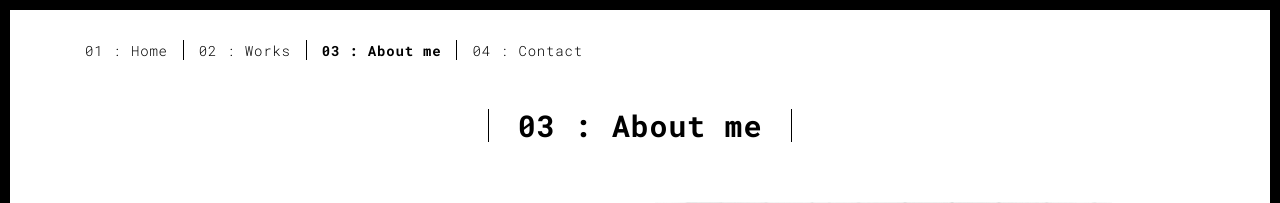
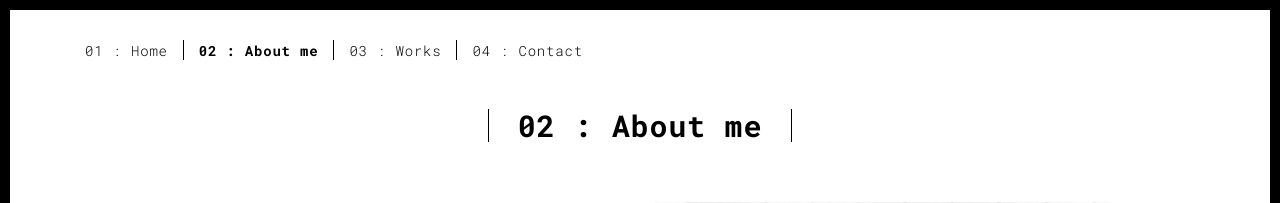
Before and after one commit to franzwah/portfolio, a Flask app: page /about.html in a window 1280 px wide. Shown: the top 203 px of the page. Run offline with Flask 2, Linux system fonts and the light colour scheme; some libraries are stand-ins or nearby versions.

Commit message:
swapped about me and works sections

```diff
--- a/templates/001.html
+++ b/templates/001.html
@@ -38,8 +38,8 @@
       <div class="collapse navbar-collapse" id="navbar-collapse">
         <ul class="nav navbar-nav ">
           <li><a href="./index.html" title="">01 : Home</a></li>
-          <li><a href="./works.html" title="">02 : Works</a></li>
-          <li><a href="./about.html" title="">03 : About me</a></li>
+          <li><a href="./about.html" title="">02 : About me</a></li>
+          <li><a href="./works.html" title="">03 : Works</a></li>
           <li><a href="./contact.html" title="">04 : Contact</a></li>
           <!--<li><a href="./components.html" title="">05 : Components</a></li>-->
         </ul>
--- a/templates/002.html
+++ b/templates/002.html
@@ -38,8 +38,8 @@
       <div class="collapse navbar-collapse" id="navbar-collapse">
         <ul class="nav navbar-nav ">
           <li><a href="./index.html" title="">01 : Home</a></li>
-          <li><a href="./works.html" title="">02 : Works</a></li>
-          <li><a href="./about.html" title="">03 : About me</a></li>
+          <li><a href="./about.html" title="">02 : About me</a></li>
+          <li><a href="./works.html" title="">03 : Works</a></li>
           <li><a href="./contact.html" title="">04 : Contact</a></li>
           <!--<li><a href="./components.html" title="">05 : Components</a></li>-->
         </ul>
--- a/templates/003.html
+++ b/templates/003.html
@@ -38,8 +38,8 @@
       <div class="collapse navbar-collapse" id="navbar-collapse">
         <ul class="nav navbar-nav ">
           <li><a href="./index.html" title="">01 : Home</a></li>
-          <li><a href="./works.html" title="">02 : Works</a></li>
-          <li><a href="./about.html" title="">03 : About me</a></li>
+          <li><a href="./about.html" title="">02 : About me</a></li>
+          <li><a href="./works.html" title="">03 : Works</a></li>
           <li><a href="./contact.html" title="">04 : Contact</a></li>
           <!--<li><a href="./components.html" title="">05 : Components</a></li>-->
         </ul>
--- a/templates/004.html
+++ b/templates/004.html
@@ -38,8 +38,8 @@
       <div class="collapse navbar-collapse" id="navbar-collapse">
         <ul class="nav navbar-nav ">
           <li><a href="./index.html" title="">01 : Home</a></li>
-          <li><a href="./works.html" title="">02 : Works</a></li>
-          <li><a href="./about.html" title="">03 : About me</a></li>
+          <li><a href="./about.html" title="">02 : About me</a></li>
+          <li><a href="./works.html" title="">03 : Works</a></li>
           <li><a href="./contact.html" title="">04 : Contact</a></li>
           <!--<li><a href="./components.html" title="">05 : Components</a></li>-->
         </ul>
--- a/templates/005.html
+++ b/templates/005.html
@@ -38,8 +38,8 @@
       <div class="collapse navbar-collapse" id="navbar-collapse">
         <ul class="nav navbar-nav ">
           <li><a href="./index.html" title="">01 : Home</a></li>
-          <li><a href="./works.html" title="">02 : Works</a></li>
-          <li><a href="./about.html" title="">03 : About me</a></li>
+          <li><a href="./about.html" title="">02 : About me</a></li>
+          <li><a href="./works.html" title="">03 : Works</a></li>
           <li><a href="./contact.html" title="">04 : Contact</a></li>
           <!--<li><a href="./components.html" title="">05 : Components</a></li>-->
         </ul>
--- a/templates/006.html
+++ b/templates/006.html
@@ -38,8 +38,8 @@
       <div class="collapse navbar-collapse" id="navbar-collapse">
         <ul class="nav navbar-nav ">
           <li><a href="./index.html" title="">01 : Home</a></li>
-          <li><a href="./works.html" title="">02 : Works</a></li>
-          <li><a href="./about.html" title="">03 : About me</a></li>
+          <li><a href="./about.html" title="">02 : About me</a></li>
+          <li><a href="./works.html" title="">03 : Works</a></li>
           <li><a href="./contact.html" title="">04 : Contact</a></li>
           <!--<li><a href="./components.html" title="">05 : Components</a></li>-->
         </ul>
--- a/templates/about.html
+++ b/templates/about.html
@@ -38,8 +38,8 @@
       <div class="collapse navbar-collapse" id="navbar-collapse">
         <ul class="nav navbar-nav ">
           <li><a href="./index.html" title="">01 : Home</a></li>
-          <li><a href="./works.html" title="">02 : Works</a></li>
-          <li><a href="./about.html" title="">03 : About me</a></li>
+          <li><a href="./about.html" title="">02 : About me</a></li>
+          <li><a href="./works.html" title="">03 : Works</a></li>
           <li><a href="./contact.html" title="">04 : Contact</a></li>
           <!--<li><a href="./components.html" title="">05 : Components</a></li>-->
         </ul>
@@ -55,7 +55,7 @@
       <div class="row">
         <div class="col-xs-12">
           <div class="section-container-spacer text-center">
-            <h1 class="h2">03 : About me</h1>
+            <h1 class="h2">02 : About me</h1>
           </div>
 
           <div class="row">
--- a/templates/contact.html
+++ b/templates/contact.html
@@ -38,8 +38,8 @@
       <div class="collapse navbar-collapse" id="navbar-collapse">
         <ul class="nav navbar-nav ">
           <li><a href="./index.html" title="">01 : Home</a></li>
-          <li><a href="./works.html" title="">02 : Works</a></li>
-          <li><a href="./about.html" title="">03 : About me</a></li>
+          <li><a href="./about.html" title="">02 : About me</a></li>
+          <li><a href="./works.html" title="">03 : Works</a></li>
           <li><a href="./contact.html" title="">04 : Contact</a></li>
           <!--<li><a href="./components.html" title="">05 : Components</a></li> -->
         </ul>
--- a/templates/index.html
+++ b/templates/index.html
@@ -38,8 +38,8 @@
       <div class="collapse navbar-collapse" id="navbar-collapse">
         <ul class="nav navbar-nav ">
           <li><a href="./index.html" title="">01 : Home</a></li>
-          <li><a href="./works.html" title="">02 : Works</a></li>
-          <li><a href="./about.html" title="">03 : About me</a></li>
+          <li><a href="./about.html" title="">02 : About me</a></li>
+          <li><a href="./works.html" title="">03 : Works</a></li>
           <li><a href="./contact.html" title="">04 : Contact</a></li>
           <!--<li><a href="./components.html" title="">05 : Components</a></li> -->
         </ul>
--- a/templates/work.html
+++ b/templates/work.html
@@ -38,8 +38,8 @@
       <div class="collapse navbar-collapse" id="navbar-collapse">
         <ul class="nav navbar-nav ">
           <li><a href="./index.html" title="">01 : Home</a></li>
-          <li><a href="./works.html" title="">02 : Works</a></li>
-          <li><a href="./about.html" title="">03 : About me</a></li>
+          <li><a href="./about.html" title="">02 : About me</a></li>
+          <li><a href="./works.html" title="">03 : Works</a></li>
           <li><a href="./contact.html" title="">04 : Contact</a></li>
           <!--<li><a href="./components.html" title="">05 : Components</a></li>-->
         </ul>
--- a/templates/works.html
+++ b/templates/works.html
@@ -38,8 +38,8 @@
       <div class="collapse navbar-collapse" id="navbar-collapse">
         <ul class="nav navbar-nav ">
           <li><a href="./index.html" title="">01 : Home</a></li>
-          <li><a href="./works.html" title="">02 : Works</a></li>
-          <li><a href="./about.html" title="">03 : About me</a></li>
+          <li><a href="./about.html" title="">02 : About me</a></li>
+          <li><a href="./works.html" title="">03 : Works</a></li>
           <li><a href="./contact.html" title="">04 : Contact</a></li>
           <!--<li><a href="./components.html" title="">05 : Components</a></li>-->
         </ul>
@@ -56,7 +56,7 @@
 
       <div class="col-sm-8 col-sm-offset-2 section-container-spacer">
         <div class="text-center">
-          <h1 class="h2">02 : Works</h1>
+          <h1 class="h2">03 : Works</h1>
           <p>Some work experience and different projects</p>
         </div>
       </div>
```
